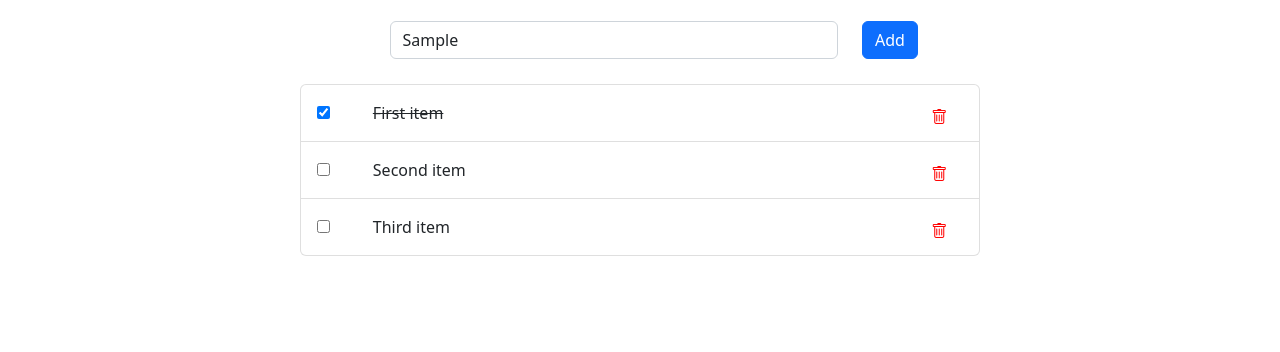
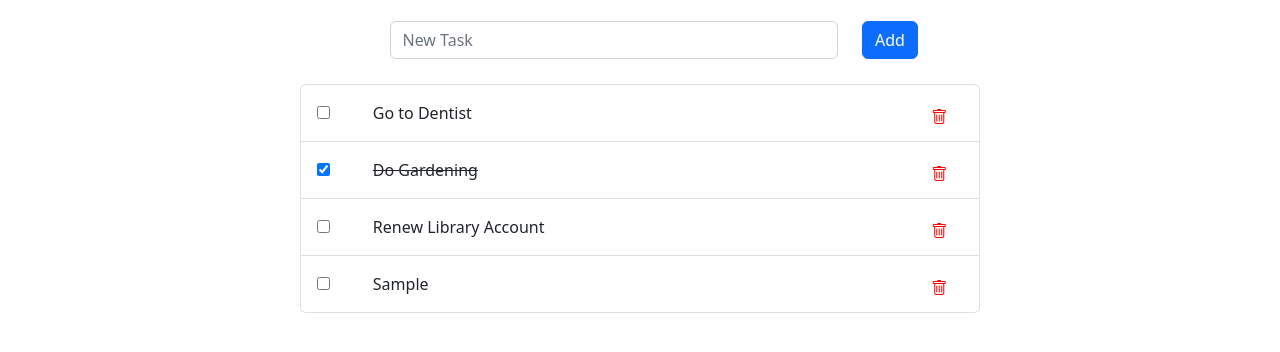
Before and after one commit to tnguyen-win/CS233JS-03-todolist-template, a website built with webpack: page src/index.html in a window 1280 px wide. Both pictures are taken after typing "Sample" into the empty fields and a click on the button "Add". Shown: the part 178-530 px from the top of the page. Built offline with nearby package versions, Linux system fonts and the light colour scheme.

Commit message:
Lab 3 - todolist

```diff
--- a/src/index.html
+++ b/src/index.html
@@ -1,10 +1,12 @@
 <!DOCTYPE html>
 <html lang="en">
+
 <head>
 	<meta charset="UTF-8">
 	<meta name="viewport" content="width=device-width, initial-scale=1">
 	<title>To-Do-List</title>
 </head>
+
 <body>
 	<div class="navbar navbar-expand-sm bg-dark">
 		<div class="container-fluid">
@@ -78,7 +80,7 @@
 			<div class="col-sm-2"></div>
 		</div>
 
-  </div><!-- /.container -->
+	</div>
 
 	<link href="https://cdn.jsdelivr.net/npm/bootstrap@5.2.1/dist/css/bootstrap.min.css" rel="stylesheet">
 	<link rel="stylesheet" href="https://cdn.jsdelivr.net/npm/bootstrap-icons@1.9.1/font/bootstrap-icons.css">
@@ -86,4 +88,5 @@
 	<link rel="stylesheet" href="./css/styles.css">
 
 </body>
+
 </html>
--- a/src/js/index.js
+++ b/src/js/index.js
@@ -1,166 +1,93 @@
-/*  Overview
-    This application simulates an electronic todo list.  Users can add and delete
-    tasks from the list.  They can also mark that a task is complete.  The list
-    of tasks is stored on the user's machine in local storage so that the tasks
-    persist over time.
+/* jshint esversion: 10 */
 
-    The app is encapsulated in an ES6 style class.
+class ToDoList {
+	constructor() {
+		try {
+			this.tasks = JSON.parse(localStorage.tasks);
+		} catch {
+			this.tasks = [
+				{ description: "Go to Dentist", isComplete: false },
+				{ description: "Do Gardening", isComplete: true },
+				{ description: "Renew Library Account", isComplete: false },
+			];
+		}
 
-    The class has the following instance variables declared in the constructor:
-    - tasks - an array of tasks.  Each task has a description and an isComplete property.
+		this.addEventHandlers = this.addEventHandlers.bind(this);
+		this.loadTasks();
+		this.addTask = this.addTask.bind(this);
 
-    The class has the following methods
-    - loadTasks - displays the tasks on the page.  It is called in the constructor
-                  and whenever a task is changed in any way.  It calls a helper method
-                  generateTaskHtml to generate the html for an individual task object.
-                  It also calls a helper method addEventHandlers to add the event handlers
-                  that allow checking or deleting of a task to each task.
-    - toggleTaskStatus - changes the isComplete property for an individual task.
-                  This changes the style of the task on the page.  It is called by
-                  the change event handler on each checkbox.
-    - deleteTask - removes a task from the list of tasks.  It is called by
-                  the click event handler for the trash can icon for each task.
-    - addTask -   allows the user to add a new task to the list.  It is called
-                  by the click event handler for the add button on the page.
-*/
+		document.getElementById("addButton").onclick = this.addTask;
+	}
 
-/*  Create a class called ToDoList
-    PART 1 - Show the tasks
-    -   Add stubs for all of the methods in the class:
-        -   addTask, addEventHandlers, loadTask, generateTaskHtml
-            toggleTaskStatus, deleteTask
-        -   You can add a console.log statement to each of these if you like
+	addTask() {
+		const textBox = document.getElementById("addTask");
+		const v = textBox.value;
 
-    -   Add a constructor
-        -   Create an instance variable called tasks.
-        -   Set it equal to the following object literal
-        -   [
-                {description: 'Go to Dentist', isComplete: false},
-                {description: 'Do Gardening', isComplete: true},
-                {description: 'Renew Library Account', isComplete: false},
-            ]
-        -   call bind on addTask and addEventHandlers
-        -   call the method loadTasks
+		if (v == "") textBox.classList.add("is-invalid");
+		else {
+			textBox.classList.remove("is-invalid");
 
-    -   Finish the generateTaskHtml method (copy from below)
-        -   This method generates the html for ONE task in the array
-            It gets called in loadTasks.
-        -   Replace TASK GOES HERE with with a template string that
-            will write the description property of the task parameter
-        -   Replace the other 2 ALL caps phrases with template strings
-            that use the isComplete property of the task
+			const newTask = {
+				description: v,
+				isComplete: false
+			};
 
-    -   Finish the loadTasks method
-        -   Create a variable tasksHtml and set it equal to the
-            the return value for each of the individual tasks combined
-            You can do this by calling the reduce method on the array
-            It manipulates each element of an array to produce ONE result
-                let tasksHtml = this.tasks.reduce(
-                    (html, task, index) => html += this.generateTaskHtml(task, index),
-                    '')
-        -   Set contents of the taskList element on the page to the tasksHtml variable
-        -   Call the method addEventHandlers.  Eventually this will add the event handlers
-            to the checkbox and delete icon for each task on the page.
-        );
-    END OF PART 1 - TEST AND DEBUG YOUR CODE - YOU SHOULD SEE 3 TASKS ON PAGE
+			this.tasks.push(newTask);
+			this.loadTasks();
 
-    PART 2 - Toggle task status
-    -   Finish the toggleTaskStatus method.  It has ONE parameter, the index of the task
-        -   Change the isCompete property for the current task to its opposite
-        -   Call loadTasks again to reload the list of tasks
+			textBox.value = "";
+		}
+	}
 
-    -   Finish the addEventHandlers method
-        -   Create a variable called checkBoxes that refers to all of the
-            checkboxes on the page.  Each checkbox has the name toggleTaskStatus.
-        -   Create a for loop that iterates through the checkBoxes array
-            -   set the onchange event for the current checkbox to the method
-                toggleTaskStatus and bind this and the index of the checkbox in that statement
-                checkBoxes[i].onchange = this.toggleTaskStatus.bind(this, i);
-        -   Repeat the 2 steps above for the links elements named deleteTask.
-            Use the click event and deleteTask.  Use bind in the same way.
-    END OF PART 2 - TEST AND DEBUG YOUR CODE
+	addEventHandlers() {
+		const checkBoxes = document.getElementsByName("toggleTaskStatus");
+		const deleteIcons = document.getElementsByName("deleteTask");
 
-    PART 3 - Delete task
-    -   Finish the deleteTask method.  It has 2 parameters, index and event
-        -   prevent the default action of the anchor tag using the event parameter
-        -   delete the task from the list
-        -   call loadTasks
-    END OF PART 3 - TEST AND DEBUG YOUR CODE
+		checkBoxes.forEach((c, i) => { c.onchange = this.toggleTaskStatus.bind(this, i); });
+		deleteIcons.forEach((d, i) => { d.onclick = this.deleteTask.bind(this, i); });
+	}
 
-    PART 4 - Add task
-    -   Add the function addTask.  It has no parameters
-        -   get the text from the textbox with an id of add task
-        -   if the text is blank
-                add a style is-invalid to the textbox
-            otherwise
-                remove the style is-invalid from the textbox
-                create a new task object (use an object literal)
-                    the newTask should have the description that the user entered
-                    and an isComplete property of false
-                add the new task to the task list
-                call loadTasks
-                clear the text box
-            end if
-    -   Add an onclick handler to the add button on the page
-        in the constructor.  It should call addTaskClick
-    END OF PART 4 - TEST AND DEBUG YOUR CODE
+	loadTasks() {
+		localStorage.tasks = JSON.stringify(this.tasks);
 
-    PART 5 - Local Storage
-    -   Load the task list from the 'TASKS' element from local storage
-        at the top of the constructor.
-            You'll have to parse the json in order to put it in the task list
-            You will also need to add an if statement to only load the default
-            list of tasks when there's nothing in local storage
-    -   Save the task list to the TASKS element in local storage in loadTasks
-            You'll have to convert the json to a string to put it in local storage
-            JSON.stringify is the opposite of JSON.parse
-    END OF PART 5 - TEST AND DEBUG YOUR CODE - You're done writing code
-*/
+		let tasksHtml = this.tasks.reduce((html, task) => html += this.generateTaskHtml(task), "");
 
-/*  THIS IS NECESSARY FOR TESTING ANY OF YOUR CODE
-    declare a variable toDo
-    Add a window on load event handler that instantiates a ToDo object.
-    Use and arrow or anonymous function
-*/
+		document.getElementById("taskList").innerHTML = tasksHtml;
 
-function generateTaskHtml(task, index) {
+		this.addEventHandlers();
+	}
+
+	generateTaskHtml(task) {
 		return `
 			<li class="list-group-item checkbox">
 				<div class="row">
 					<div class="col-sm-1 pt-2 checkbox">
-            <label><input name="toggleTaskStatus" type="checkbox" value="" class="" IS IT CHECKED></label>
+						<label><input name="toggleTaskStatus" type="checkbox" value="" class="" ${task.isComplete ? "checked" : ""}></label>
 					</div>
-          <div class="col-sm-10 task-text SHOULD IT HAVE THE CHECKED CLASS">
-            TASK DESCRIPTION GOES HERE
+					<div class="col-sm-10 task-text ${task.isComplete ? "complete" : ""}">
+						${task.description}
 					</div>
 					<div class="col-sm-1 pt-2 delete-icon-area">
-            <a name="deleteTask" class="" href="/" ><i class="bi-trash delete-icon"></i></a>
+						<a name="deleteTask" class="" href="/"><i class="bi-trash delete-icon"></i></a>
 					</div>
 				</div>
 			</li>
 		`;
 	}
 
-/* this is the completed version of generateTaskHtml
-function generateTaskHtml(task, index) {
-    return `
-      <li class="list-group-item checkbox">
-        <div class="row">
-          <div class="col-sm-1 pt-2 checkbox">
-            <label><input name="toggleTaskStatus" type="checkbox" value=""
-            class="" ${(task.isComplete)?"checked":"" }
-            /></label>
-          </div>
-          <div class="col-sm-10 task-text ${(task.isComplete)?"complete":"" }">
-            ${task.description}
-          </div>
-          <div class="col-sm-1 pt-2 delete-icon-area">
-            <a name="deleteTask"class="" href="/">
-                <i class="bi-trash delete-icon"></i>
-            </a>
-          </div>
-        </div>
-      </li>
-    `;
+	toggleTaskStatus(index) {
+		this.tasks[index].isComplete = !this.tasks[index].isComplete;
+		this.loadTasks();
 	}
-*/
+
+	deleteTask(index, event) {
+		event.preventDefault();
+
+		this.tasks.splice(index, 1);
+		this.loadTasks();
+	}
+}
+
+var toDo;
+
+window.onload = () => { toDo = new ToDoList(); };
--- a/webpack.config.js
+++ b/webpack.config.js
@@ -16,7 +16,8 @@ module.exports = {
 	},
 	target: 'web',
 	devServer: {
-      static: "./dist"
+		static: "./src"
+
 	},
 	devtool: 'source-map',
 	module: {
@@ -28,7 +29,8 @@ module.exports = {
 					loader: 'babel-loader',
 					options: {
 						presets: ['@babel/preset-env']
-          }}
+					}
+				}
 			}
 		],
 	},
```
Also changed, not shown: src/css/styles.css (+8 -0 lines), package.json (indentation only), 1 other file. Lines whose indentation alone changed are shown as unchanged.
